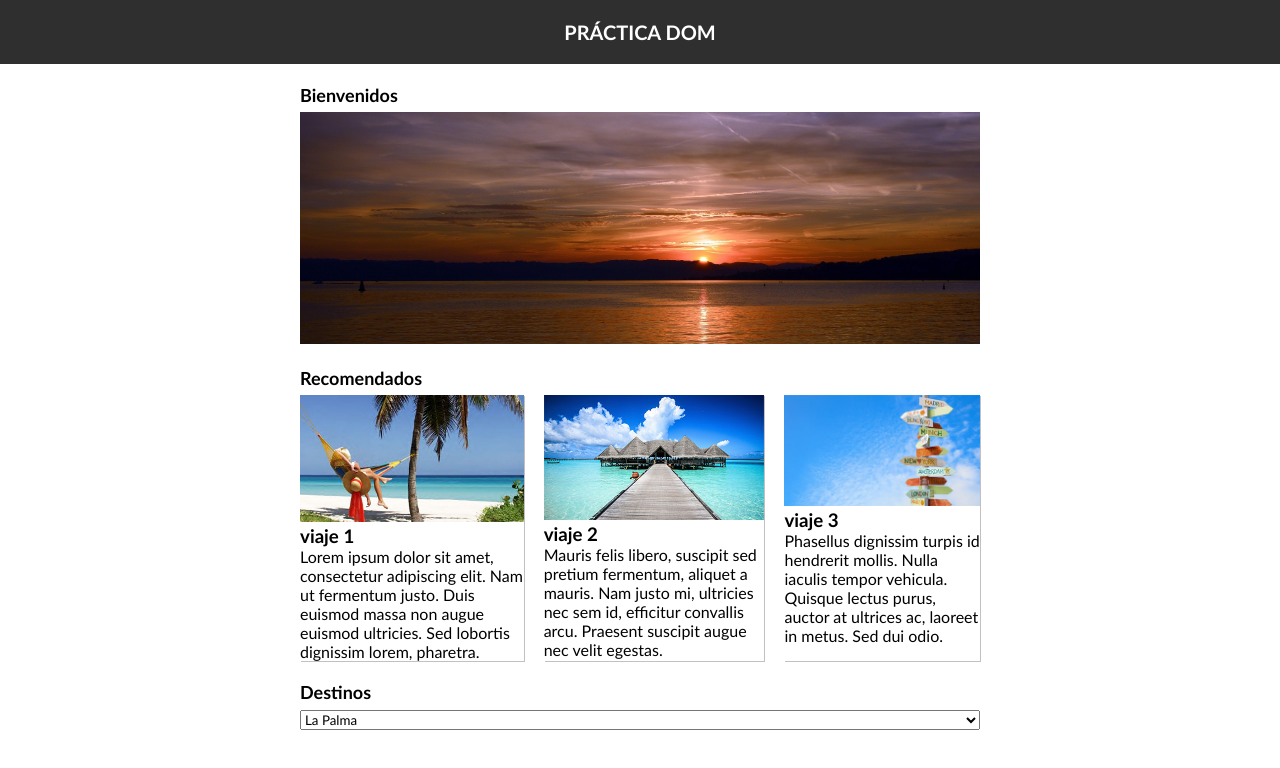
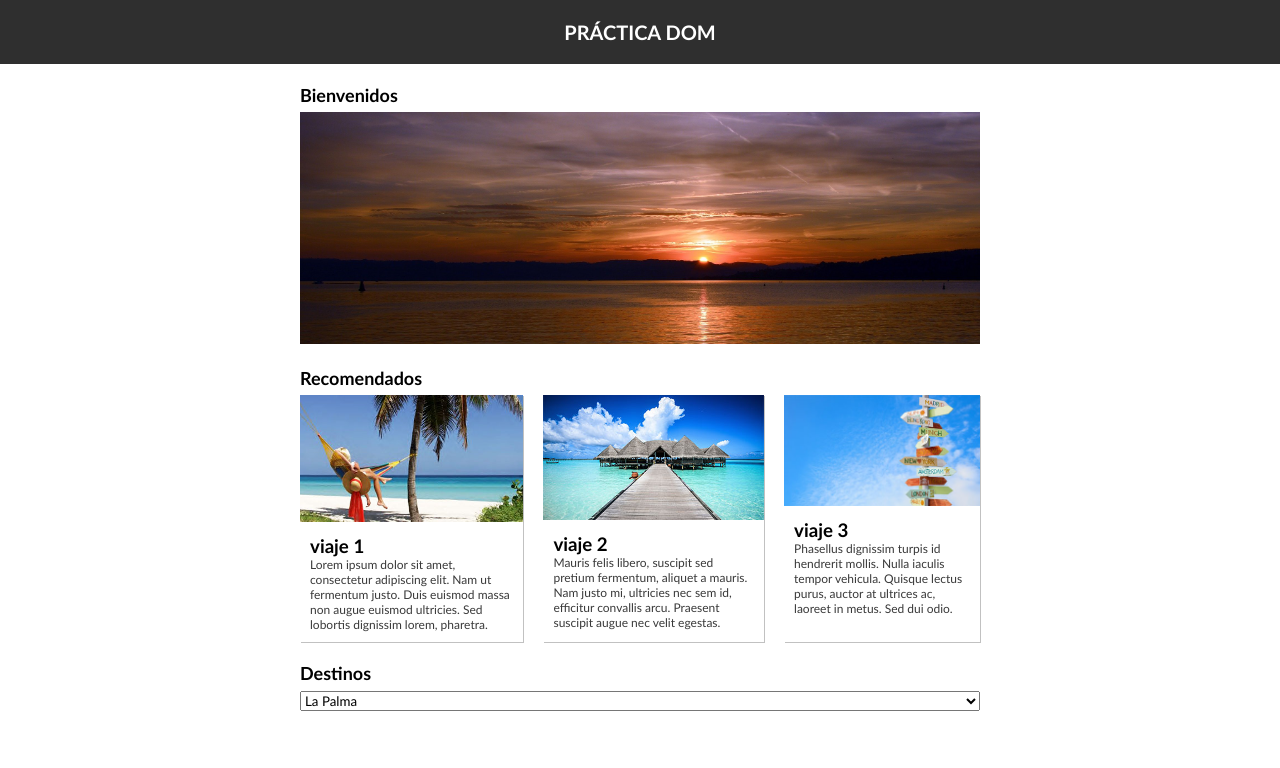
Before and after one commit to Deydre/dom-viajes, a plain HTML site: page index.html in a window 1280 px wide. Drawn offline with Linux system fonts and the light colour scheme.

Commit message:
fixed/ some texts

```diff
--- a/style.css
+++ b/style.css
@@ -18,8 +18,12 @@ section > div:nth-child(2){
     gap: 20px;
 }
 
-div article {
+article {
     box-shadow: 1px 1px rgb(193, 193, 193);
+}
+
+article div:nth-child(2){
+    padding: 10px;
 }
 
 header{
@@ -47,3 +51,8 @@ img {
 select{
     width: 100%;
 }
+
+p {
+    font-size: 12px;
+    color: rgb(57, 57, 57);
+}
```
